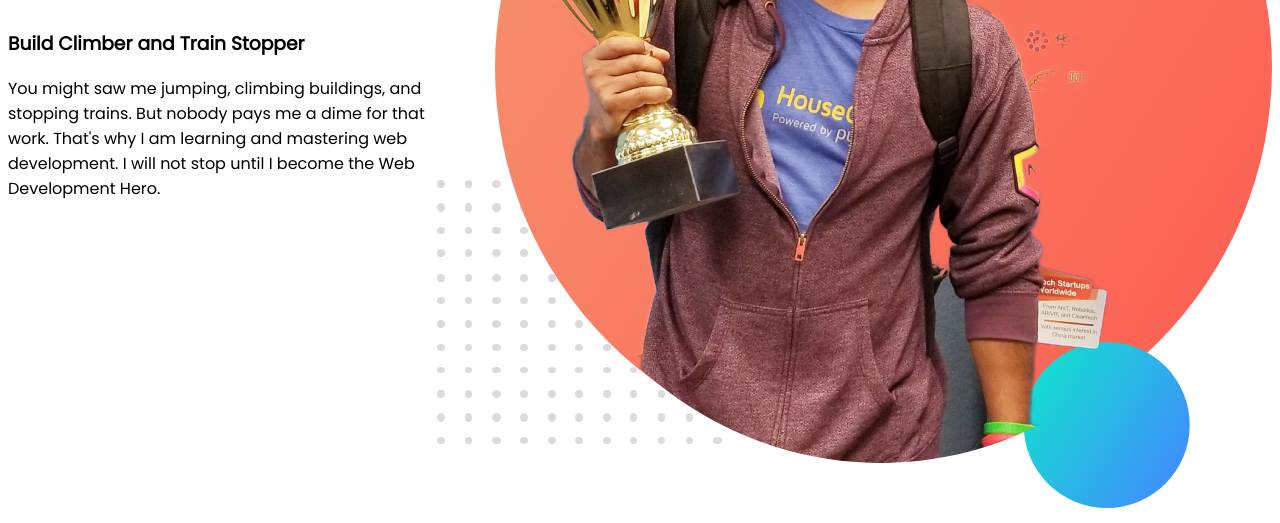
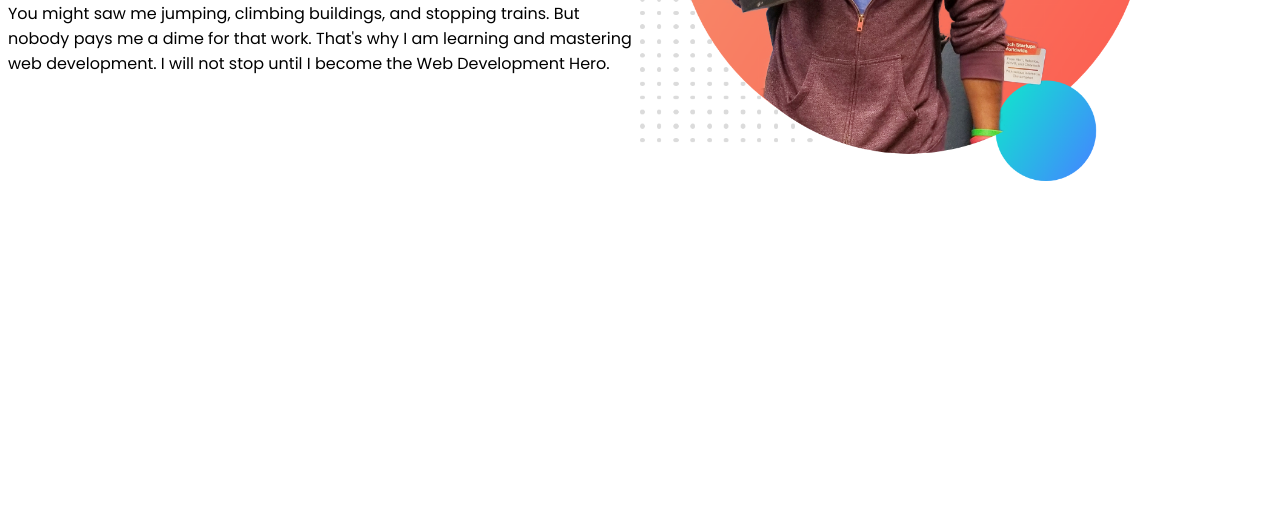
Before and after one commit to MarajTr/Develop-protfolio-repo, a plain HTML site: page index.html in a window 1280 px wide. Shown: the part 329-852 px from the top of the page. After the commit the page ends 800 px from the top, so only its background shows below. Drawn offline with Linux system fonts and the light colour scheme.

Commit message:
third push

```diff
--- a/index.html
+++ b/index.html
@@ -14,7 +14,7 @@
 
 <body>
     <section>
-        <div>
+        <div class="half-width">
             <h1>Welcome to</h1>
             <h1> <span class="orange">Maraj Talukder</span> World</h1>
             <h3>Build Climber and Train Stopper</h3>
@@ -26,7 +26,7 @@
             </p>
         </div>
 
-        <div>
+        <div class="half-width">
             <img src="images/jhankar.png" alt="jhankar">
         </div>
 
--- a/style.css
+++ b/style.css
@@ -14,3 +14,12 @@ h1 {
 section {
     display: flex;
 }
+
+.half-width {
+    width: 50%;
+
+}
+
+.half-width img {
+    width: 80%;
+}
```
